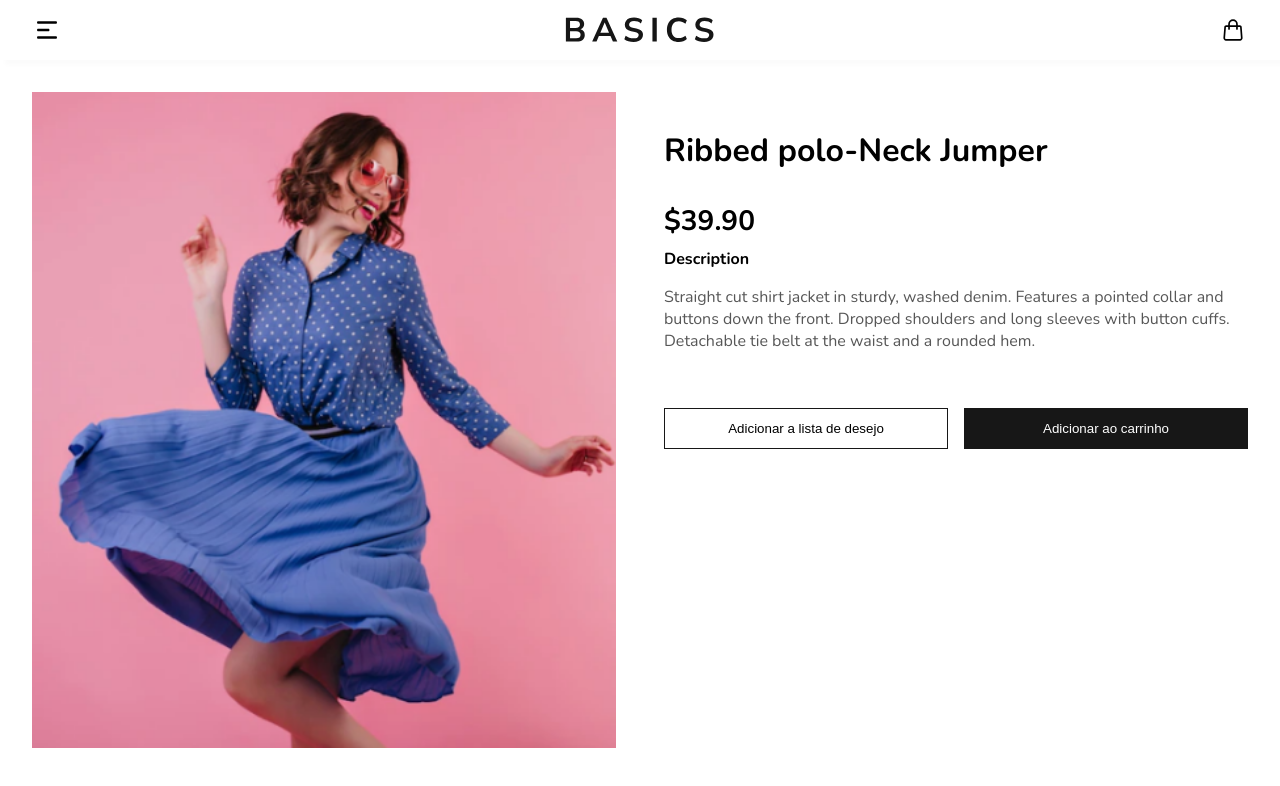
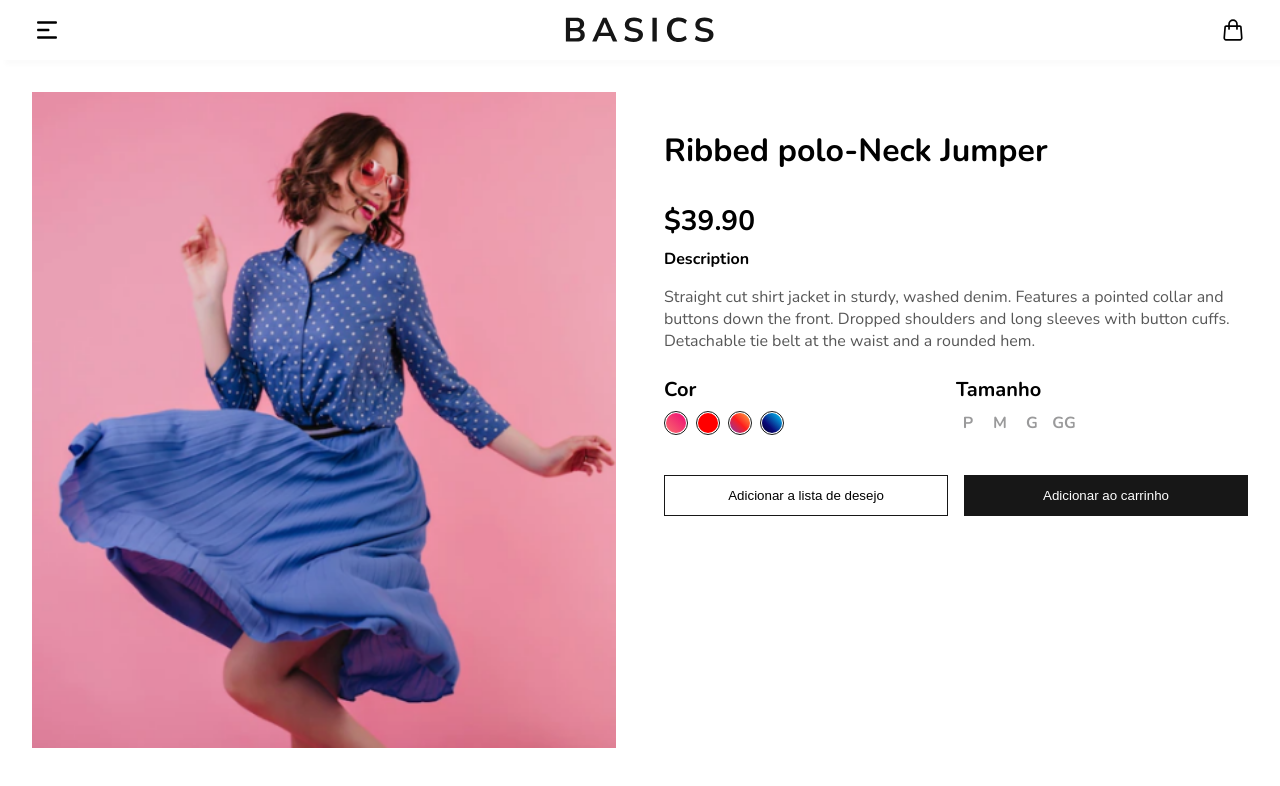
Before and after one commit to LuizSouz404/Basic-commerce, a Next.js app: page /product/1 in a window 1280 px wide. Shown: the top 786 px of the page. Built offline with nearby package versions, Linux system fonts and the light colour scheme.

Commit message:
feat: add selector to detail product component

```diff
--- a/src/components/DetailProduct/index.tsx
+++ b/src/components/DetailProduct/index.tsx
@@ -1,5 +1,7 @@
 import Image from "next/image";
-import { ActionButtonBuy, ActionButtonFav, ActionButtonSection, Container, DescriptionContent, DescriptionSection, ProductPrice, ProductTitle, WrapperImage, WrapperProductInformation } from "./styles";
+import { SelectionBoxColor } from "../SelectionBoxColor";
+import { SelectionBoxSize } from "../SelectionBoxSize";
+import { ActionButtonBuy, ActionButtonFav, ActionButtonSection, Container, DescriptionContent, DescriptionSection, ProductPrice, ProductTitle, SelectorWrapper, WrapperImage, WrapperProductInformation } from "./styles";
 
 export function DetailProduct() {
   return (
@@ -19,6 +21,11 @@ export function DetailProduct() {
           <DescriptionContent>Straight cut shirt jacket in sturdy, washed denim. Features a pointed collar and buttons down the front. Dropped shoulders and long sleeves with button cuffs. Detachable tie belt at the waist and a rounded hem.</DescriptionContent>
         </div>
 
+        <SelectorWrapper>
+          <SelectionBoxColor/>
+          <SelectionBoxSize/>
+        </SelectorWrapper>
+
         <ActionButtonSection>
           <ActionButtonFav>
             {/* <BsHeart size={20} /> */}
--- a/src/components/DetailProduct/styles.ts
+++ b/src/components/DetailProduct/styles.ts
@@ -23,6 +23,11 @@ export const WrapperImage = styled.div`
     object-fit: cover;
     aspect-ratio: 1/1;
   }
+`;
+
+export const SelectorWrapper = styled.div`
+  display: grid;
+  grid-template-columns: repeat(2, 1fr);
 `;
 
 export const WrapperProductInformation = styled.div`
```
